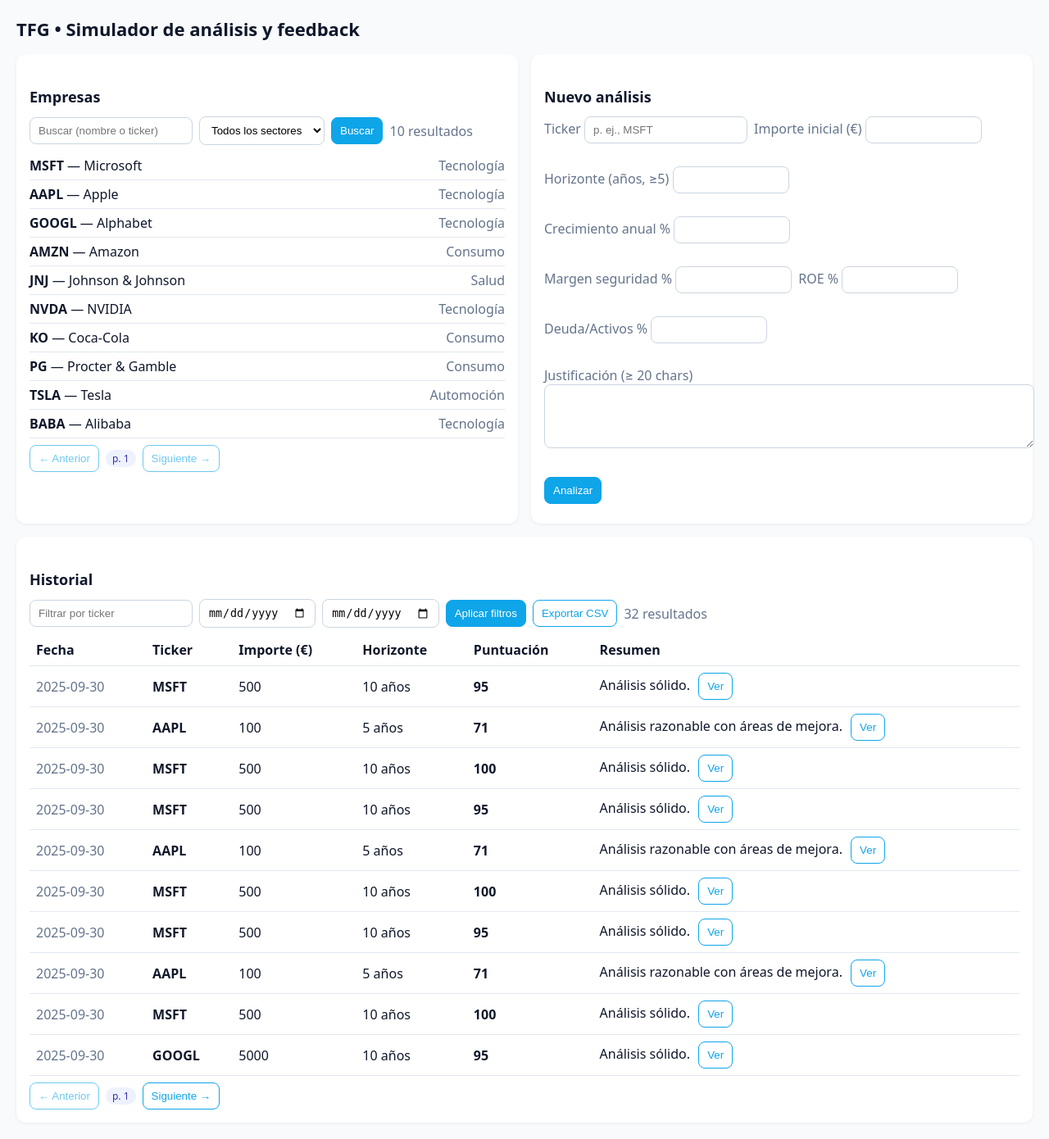
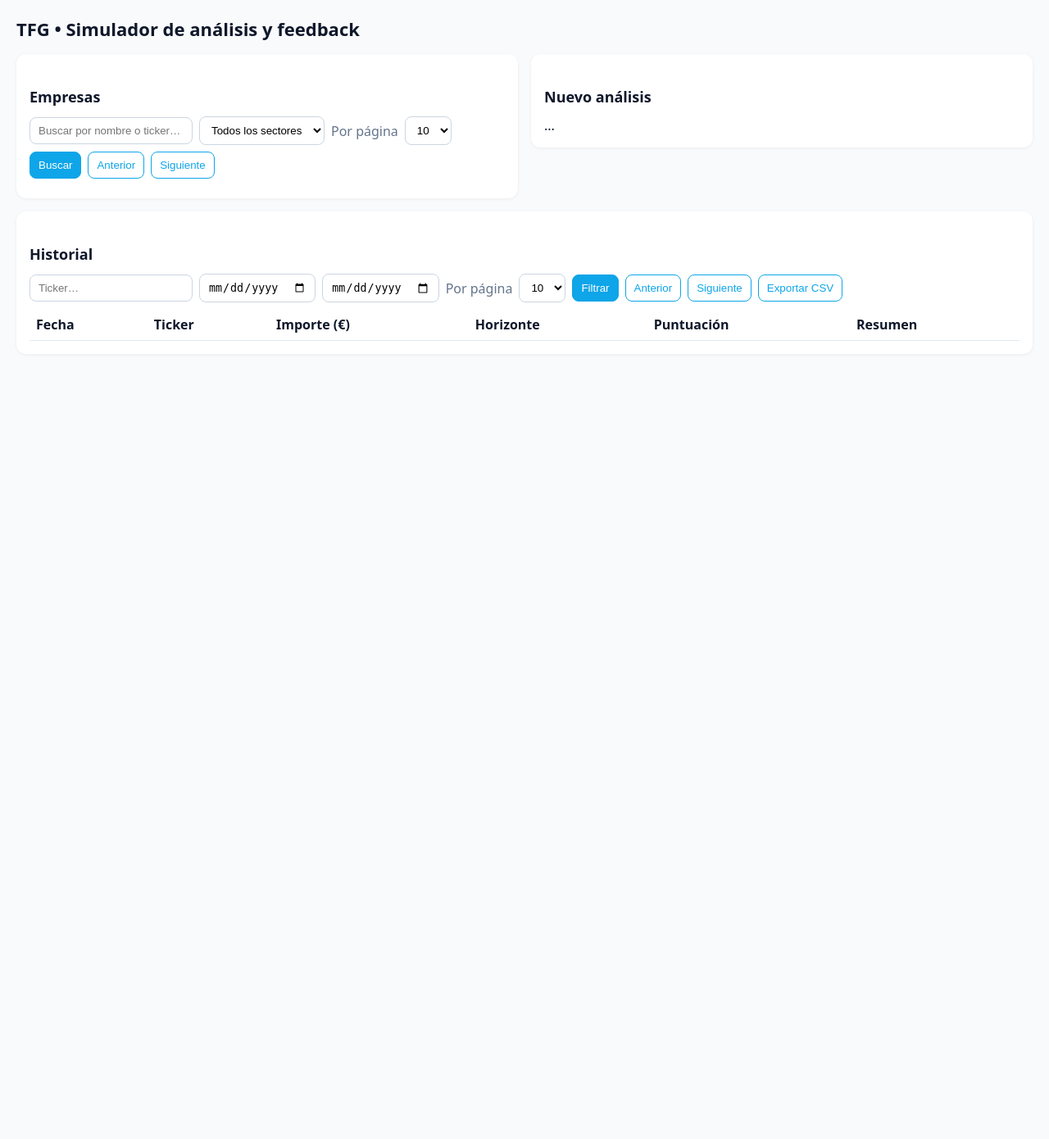
Before and after one commit to sanlaja/tfg-web-ci-python, a Flask app: page / in a window 1280 px wide. Shown: the whole page at 82% size. After the commit the page ends 416 px from the top, so only its background shows below. Run offline with Flask 3, Linux system fonts and the light colour scheme; lists and menus that the app fills with data are empty.

Commit message:
feat(ui): selector de resultados por página (10/25/50) con URL sync

```diff
--- a/app/static/app.js
+++ b/app/static/app.js
@@ -88,9 +88,10 @@
   const data = await jsonGet(`/empresas?${query}`);
 
   // La API puede devolver array directo o estructura paginada
-  const items = Array.isArray(data) ? data : data.items;
-  const total = Array.isArray(data) ? items.length : data.total;
-  const hasNext = Array.isArray(data) ? false : data.has_next;
+  const arrayMode = Array.isArray(data);
+  const items = arrayMode ? data : data.items;
+  const total = arrayMode ? (items || []).length : data.total;
+  const hasNext = arrayMode ? false : data.has_next;
 
   // Render de filas
   $("#emp-list").innerHTML = (items || [])
@@ -103,9 +104,20 @@
     )
     .join("");
 
-  // Render de metadatos/paginación
-  $("#emp-total").textContent = `${total} resultados`;
-  $("#emp-page").textContent = `p. ${state.emp.page}`;
+  // Texto informativo (sustituye emp-total/emp-page por emp-info)
+  const infoEl = $("#emp-info");
+  if (arrayMode) {
+    infoEl.textContent = `${total} resultados`;
+  } else {
+    const start = total === 0 ? 0 : (page - 1) * per_page + 1;
+    const end = total === 0 ? 0 : Math.min(start + (items?.length || 0) - 1, total);
+    infoEl.textContent =
+      total === 0
+        ? "0 resultados"
+        : `Mostrando ${start}–${end} de ${total} · p. ${page} · ${per_page}/pág`;
+  }
+
+  // Botones
   $("#emp-prev").disabled = state.emp.page <= 1;
   $("#emp-next").disabled = !hasNext;
 }
@@ -114,22 +126,36 @@
  * Enlaza eventos de búsqueda y paginado del bloque de empresas.
  */
 function bindEmpresas() {
+  // Buscar
   $("#emp-buscar").addEventListener("click", () => {
     state.emp.q = $("#emp-q").value.trim();
     state.emp.sector = $("#emp-sector").value.trim();
     state.emp.page = 1;
+    writeParams();
     loadEmpresas().catch((e) => alert(e.message));
   });
 
+  // Por página
+  const perSel = $("#emp-per-page");
+  perSel.addEventListener("change", () => {
+    state.emp.per_page = Number(perSel.value) || 10;
+    state.emp.page = 1;
+    writeParams();
+    loadEmpresas().catch((e) => alert(e.message));
+  });
+
+  // Prev / Next
   $("#emp-prev").addEventListener("click", () => {
     if (state.emp.page > 1) {
       state.emp.page--;
+      writeParams();
       loadEmpresas().catch((e) => alert(e.message));
     }
   });
 
   $("#emp-next").addEventListener("click", () => {
     state.emp.page++;
+    writeParams();
     loadEmpresas().catch((e) => alert(e.message));
   });
 }
@@ -221,8 +247,9 @@
 
       renderObservaciones(r.observaciones);
 
-      // Refresca historial
+      // Refresca historial al principio
       state.his.page = 1;
+      writeParams();
       await loadHistorial();
     } catch (e) {
       alert(`No se pudo analizar:\n${e.message}`);
@@ -245,9 +272,10 @@
   const query = qs({ page, per_page, ticker, desde, hasta });
   const data = await jsonGet(`/analisis?${query}`);
 
-  const items = Array.isArray(data) ? data : data.items;
-  const total = Array.isArray(data) ? items.length : data.total;
-  const hasNext = Array.isArray(data) ? false : data.has_next;
+  const arrayMode = Array.isArray(data);
+  const items = arrayMode ? data : data.items;
+  const total = arrayMode ? (items || []).length : data.total;
+  const hasNext = arrayMode ? false : data.has_next;
 
   // Render de filas
   $("#his-tbody").innerHTML = (items || [])
@@ -282,9 +310,20 @@
     });
   });
 
+  // Info de paginación (sustituye his-total/his-page por his-info)
+  const infoEl = $("#his-info");
+  if (arrayMode) {
+    infoEl.textContent = `${total} resultados`;
+  } else {
+    const start = total === 0 ? 0 : (page - 1) * per_page + 1;
+    const end = total === 0 ? 0 : Math.min(start + (items?.length || 0) - 1, total);
+    infoEl.textContent =
+      total === 0
+        ? "0 resultados"
+        : `Mostrando ${start}–${end} de ${total} · p. ${page} · ${per_page}/pág`;
+  }
+
   // Controles de paginación del historial
-  $("#his-total").textContent = `${total} resultados`;
-  $("#his-page").textContent = `p. ${state.his.page}`;
   $("#his-prev").disabled = state.his.page <= 1;
   $("#his-next").disabled = !hasNext;
 }
@@ -308,18 +347,29 @@
     state.his.desde = $("#his-desde").value || "";
     state.his.hasta = $("#his-hasta").value || "";
     state.his.page = 1;
+    writeParams();
+    loadHistorial().catch((e) => alert(e.message));
+  });
+
+  const perSel = $("#his-per-page");
+  perSel.addEventListener("change", () => {
+    state.his.per_page = Number(perSel.value) || 10;
+    state.his.page = 1;
+    writeParams();
     loadHistorial().catch((e) => alert(e.message));
   });
 
   $("#his-prev").addEventListener("click", () => {
     if (state.his.page > 1) {
       state.his.page--;
+      writeParams();
       loadHistorial().catch((e) => alert(e.message));
     }
   });
 
   $("#his-next").addEventListener("click", () => {
     state.his.page++;
+    writeParams();
     loadHistorial().catch((e) => alert(e.message));
   });
 
@@ -445,7 +495,6 @@
   else history.pushState(null, "", url);
 }
 
-
 /* ============================================================================
  * Observaciones (modal accesible)
  * ==========================================================================*/
@@ -522,10 +571,12 @@
   // 3) Volcar valores iniciales a los inputs
   $("#emp-q").value = state.emp.q || "";
   $("#emp-sector").value = state.emp.sector || "";
+  $("#emp-per-page").value = String(state.emp.per_page);
 
   $("#his-ticker").value = state.his.ticker || "";
   $("#his-desde").value = state.his.desde || "";
   $("#his-hasta").value = state.his.hasta || "";
+  $("#his-per-page").value = String(state.his.per_page);
 
   // 4) Cargar sectores (no bloqueante)
   try {
@@ -553,10 +604,12 @@
     // Refrescar inputs para que coincidan con la URL
     $("#emp-q").value = state.emp.q || "";
     $("#emp-sector").value = state.emp.sector || "";
+    $("#emp-per-page").value = String(state.emp.per_page);
 
     $("#his-ticker").value = state.his.ticker || "";
     $("#his-desde").value = state.his.desde || "";
     $("#his-hasta").value = state.his.hasta || "";
+    $("#his-per-page").value = String(state.his.per_page);
 
     await Promise.all([
       loadEmpresas().catch((e) => console.error(e)),
@@ -564,7 +617,6 @@
     ]);
   });
 });
-
 
 /* ============================================================================
  * Auxiliares de datos (sectores)
--- a/app/templates/index.html
+++ b/app/templates/index.html
@@ -9,22 +9,21 @@
     body { margin: 20px; background:#f8fafc; color:#0f172a; }
     h1 { margin: 0 0 16px; font-size: 22px; }
     h2 { margin: 24px 0 12px; font-size: 18px; }
-    .grid { display: grid; grid-template-columns: 1fr 1fr; gap: 16px; }
+    .grid { display: grid; grid-template-columns: 1fr 1fr; gap: 16px; align-items:start; }
     .card { background: white; border-radius: 12px; padding: 16px; box-shadow: 0 1px 4px rgba(0,0,0,.06); }
     .row { display: flex; gap: 8px; align-items: center; flex-wrap: wrap; }
-    input, select, button { padding: 8px 10px; border-radius: 8px; border: 1px solid #cbd5e1; background:white; }
+    input, select, button, textarea { padding: 8px 10px; border-radius: 8px; border: 1px solid #cbd5e1; background:white; }
     input[type="number"] { width: 120px; }
+    textarea { width: 100%; resize: vertical; }
     button { cursor: pointer; border: 1px solid #0ea5e9; background:#0ea5e9; color:white; }
     button.secondary { background: white; color:#0ea5e9; }
     table { width: 100%; border-collapse: collapse; background:white; }
     th, td { padding: 8px; border-bottom: 1px solid #e2e8f0; text-align: left; }
+    th { font-weight: 600; }
     .muted { color:#64748b; }
     .pagination { display:flex; gap:8px; align-items:center; margin-top:8px; }
     .pill { background:#eef2ff; color:#3730a3; padding:2px 8px; border-radius:999px; font-size:12px; }
-    .danger { color:#b91c1c; }
-    .ok { color:#166534; }
-    .mejora { color:#92400e; }
-    .alerta { color:#b91c1c; }
+    .danger { color:#b91c1c; } .ok { color:#166534; } .mejora { color:#92400e; } .alerta { color:#b91c1c; }
     .chips { display:flex; gap:6px; flex-wrap: wrap; }
     .err { display:block; min-height:16px; color:#b91c1c; font-size:12px; margin-top:4px; }
     input.invalid, textarea.invalid { border-color:#b91c1c !important; outline-color:#b91c1c; }
@@ -33,8 +32,6 @@
     .modal { background:white; padding:16px; border-radius:12px; max-width:660px; width:90%; box-shadow:0 12px 32px rgba(0,0,0,.2); }
     .modal h3 { margin:0 0 10px; }
     .modal .close { background:#e2e8f0; color:#0f172a; border:1px solid #cbd5e1; border-radius:8px; padding:6px 10px; cursor:pointer; }
-
-
   </style>
 </head>
 <body>
@@ -44,99 +41,63 @@
     <!-- EMPRESAS -->
     <section class="card">
       <h2>Empresas</h2>
-      <div class="row">
-        <input id="emp-q" type="search" placeholder="Buscar (nombre o ticker)" />
+
+      <!-- 🔧 Controles con selector “por página” -->
+      <div class="row" style="gap:8px; align-items:center;">
+        <input id="emp-q" placeholder="Buscar por nombre o ticker…" />
         <select id="emp-sector">
           <option value="">Todos los sectores</option>
-          <option>Tecnología</option>
-          <option>Consumo</option>
-          <option>Salud</option>
-          <!-- añade más según tu dataset -->
+          <!-- Se rellena dinámicamente -->
         </select>
+
+        <!-- 👇 NUEVO -->
+        <label class="muted" for="emp-per-page">Por página</label>
+        <select id="emp-per-page">
+          <option value="10">10</option>
+          <option value="25">25</option>
+          <option value="50">50</option>
+        </select>
+
         <button id="emp-buscar">Buscar</button>
-        <span class="muted" id="emp-total"></span>
+        <button id="emp-prev" class="secondary">Anterior</button>
+        <button id="emp-next" class="secondary">Siguiente</button>
+        <span class="muted" id="emp-info"></span>
       </div>
 
       <div id="emp-list" style="margin-top:8px;"></div>
-
-      <div class="pagination">
-        <button id="emp-prev" class="secondary">← Anterior</button>
-        <span id="emp-page" class="pill">p. 1</span>
-        <button id="emp-next" class="secondary">Siguiente →</button>
-      </div>
     </section>
 
     <!-- FORMULARIO ANALISIS -->
     <section class="card">
       <h2>Nuevo análisis</h2>
-
-  <div class="row">
-    <div>
-      <label for="anl-ticker" class="muted">Ticker</label>
-      <input id="anl-ticker" placeholder="p. ej., MSFT" />
-      <small class="err" id="err-ticker" aria-live="polite"></small>
-    </div>
-    <div>
-      <label for="anl-importe" class="muted">Importe inicial (€)</label>
-      <input id="anl-importe" type="number" min="1" step="1" />
-      <small class="err" id="err-importe" aria-live="polite"></small>
-    </div>
-    <div>
-      <label for="anl-horizonte" class="muted">Horizonte (años, ≥5)</label>
-      <input id="anl-horizonte" type="number" min="1" step="1" />
-      <small class="err" id="err-horizonte" aria-live="polite"></small>
-    </div>
-  </div>
-
-  <div class="row" style="margin-top:8px;">
-    <div>
-      <label for="anl-crec" class="muted">Crecimiento anual %</label>
-      <input id="anl-crec" type="number" min="0" max="100" step="1" />
-      <small class="err" id="err-crec" aria-live="polite"></small>
-    </div>
-    <div>
-      <label for="anl-margen" class="muted">Margen seguridad %</label>
-      <input id="anl-margen" type="number" min="0" max="100" step="1" />
-      <small class="err" id="err-margen" aria-live="polite"></small>
-    </div>
-    <div>
-      <label for="anl-roe" class="muted">ROE %</label>
-      <input id="anl-roe" type="number" min="0" max="100" step="1" />
-      <small class="err" id="err-roe" aria-live="polite"></small>
-    </div>
-    <div>
-      <label for="anl-deuda" class="muted">Deuda/Activos %</label>
-      <input id="anl-deuda" type="number" min="0" max="100" step="1" />
-      <small class="err" id="err-deuda" aria-live="polite"></small>
-    </div>
-  </div>
-
-  <div style="margin-top:8px;">
-    <label for="anl-just" class="muted">Justificación (≥ 20 chars)</label>
-    <textarea id="anl-just" rows="4" style="width:100%; padding:8px; border-radius:8px; border:1px solid #cbd5e1;"></textarea>
-    <small class="err" id="err-just" aria-live="polite"></small>
-  </div>
-
-  <div class="row" style="margin-top:10px;">
-    <button id="anl-enviar">Analizar</button>
-    <span id="anl-resultado" class="muted" style="margin-left:8px;"></span>
-  </div>
-
-  <div id="anl-observaciones" class="chips" style="margin-top:8px;"></div>
+      <!-- (todo el bloque del formulario se mantiene igual) -->
+      ...
     </section>
-
   </div>
 
   <!-- HISTORIAL -->
   <section class="card" style="margin-top:16px;">
     <h2>Historial</h2>
-    <div class="row">
-      <input id="his-ticker" placeholder="Filtrar por ticker" />
+
+    <!-- 🔧 Controles con selector “por página” -->
+    <div class="row" style="gap:8px; align-items:center;">
+      <input id="his-ticker" placeholder="Ticker…" />
       <input id="his-desde" type="date" />
       <input id="his-hasta" type="date" />
-      <button id="his-filtrar">Aplicar filtros</button>
+
+      <!-- 👇 NUEVO -->
+      <label class="muted" for="his-per-page">Por página</label>
+      <select id="his-per-page">
+        <option value="10">10</option>
+        <option value="25">25</option>
+        <option value="50">50</option>
+      </select>
+
+      <button id="his-filtrar">Filtrar</button>
+      <button id="his-prev" class="secondary">Anterior</button>
+      <button id="his-next" class="secondary">Siguiente</button>
       <button id="his-export" class="secondary">Exportar CSV</button>
-      <span id="his-total" class="muted"></span>
+      <span class="muted" id="his-info"></span>
     </div>
 
     <div style="overflow:auto; margin-top:8px;">
@@ -154,23 +115,9 @@
         <tbody id="his-tbody"></tbody>
       </table>
     </div>
-
-    <div class="pagination">
-      <button id="his-prev" class="secondary">← Anterior</button>
-      <span id="his-page" class="pill">p. 1</span>
-      <button id="his-next" class="secondary">Siguiente →</button>
-    </div>
   </section>
 
-  <div class="modal-backdrop" id="modal">
-    <div class="modal">
-        <button class="close" id="modal-close">Cerrar</button>
-        <h3>Observaciones</h3>
-        <div id="modal-body"></div>
-    </div>
-  </div>
-
-  <!-- Modal de Observaciones -->
+  <!-- Modal Observaciones -->
   <div class="modal-backdrop" id="modal" aria-hidden="true">
     <div class="modal" role="dialog" aria-modal="true" aria-labelledby="modal-title">
       <div style="display:flex;justify-content:space-between;align-items:center;gap:8px;">
@@ -181,7 +128,6 @@
     </div>
   </div>
 
-
   <script defer src="{{ url_for('static', filename='app.js') }}"></script>
 </body>
 </html>
```
Lines whose indentation alone changed are shown as unchanged.
